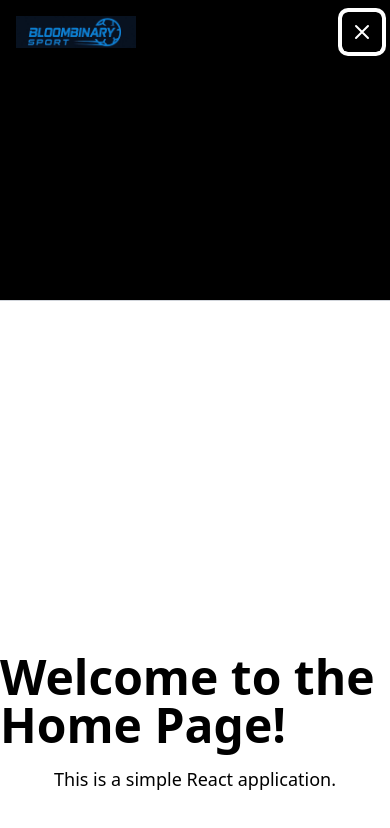
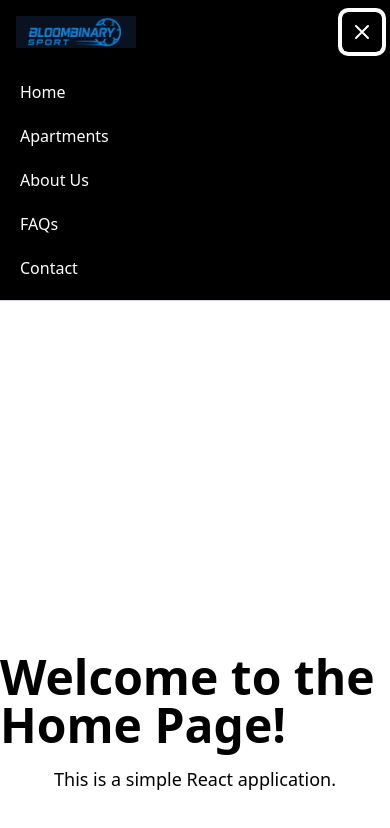
Before and after one commit to Thermiee/crispy-eureka, a React (Vite) app: page / in a window 390 px wide. Both pictures are taken after a click on the button "Open main menu". Shown: the top 828 px of the page. Built offline with nearby package versions, Linux system fonts and the light colour scheme.

Commit message:
nav bar fix

```diff
--- a/src/Components/Navbar/Navbar.tsx
+++ b/src/Components/Navbar/Navbar.tsx
@@ -108,7 +108,7 @@
         </div>
       </div>
       <div className={`${isMobileMenuOpen ? "block" : "hidden"} lg:hidden`}>
-        <div className="px-2 pt-2 pb-3 space-y-1 sm:px-3">
+        <div className="px-2 pt-2 pb-3 space-y-1 text-white sm:px-3">
           <Link
             to="/"
             className={`block px-3 py-2 rounded-md text-base font-medium ${
```
